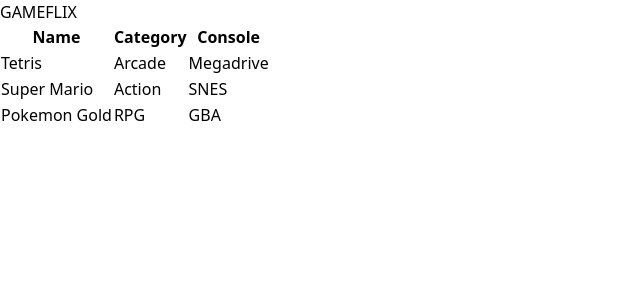
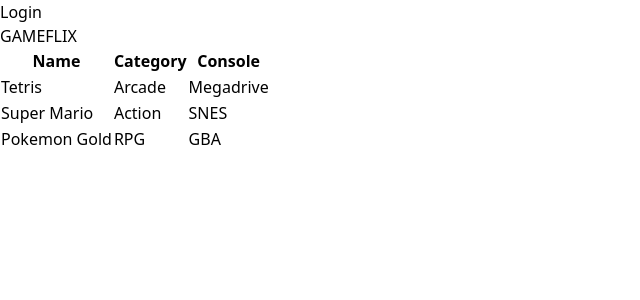
Before and after one commit to camopy/gameflix, a Flask app: page / in a window 1280 px wide. Shown: the top 300 px of the page, without its empty margins (0-640 px from the left). Run offline with Flask 2, Linux system fonts and the light colour scheme; style sheets or scripts are compiled from the project's sources.

Commit message:
feat: :sparkles: added login and logout buttons

```diff
--- a/templates/template.html
+++ b/templates/template.html
@@ -14,7 +14,16 @@
         <li class="alert alert-success">{{ message }}</li>
         {% endfor %}
       </ul>
-      {% endif %} {% endwith %} {% block content %}{% endblock %}
+      {% endif %} {% endwith %} {% with username = session['logged_user'] %} {%
+      if username %}
+      <div class="flex justify-end my-2">
+        <button><a href="{{url_for('logout')}}">Logout</a></button>
+      </div>
+      {% else %} {% if 'login' not in url_for(request.endpoint) %}
+      <div class="flex justify-end my-2">
+        <button><a href="{{url_for('login')}}">Login</a></button>
+      </div>
+      {% endif %} {% endif %} {% endwith %} {% block content %}{% endblock %}
     </div>
   </body>
 </html>
```
